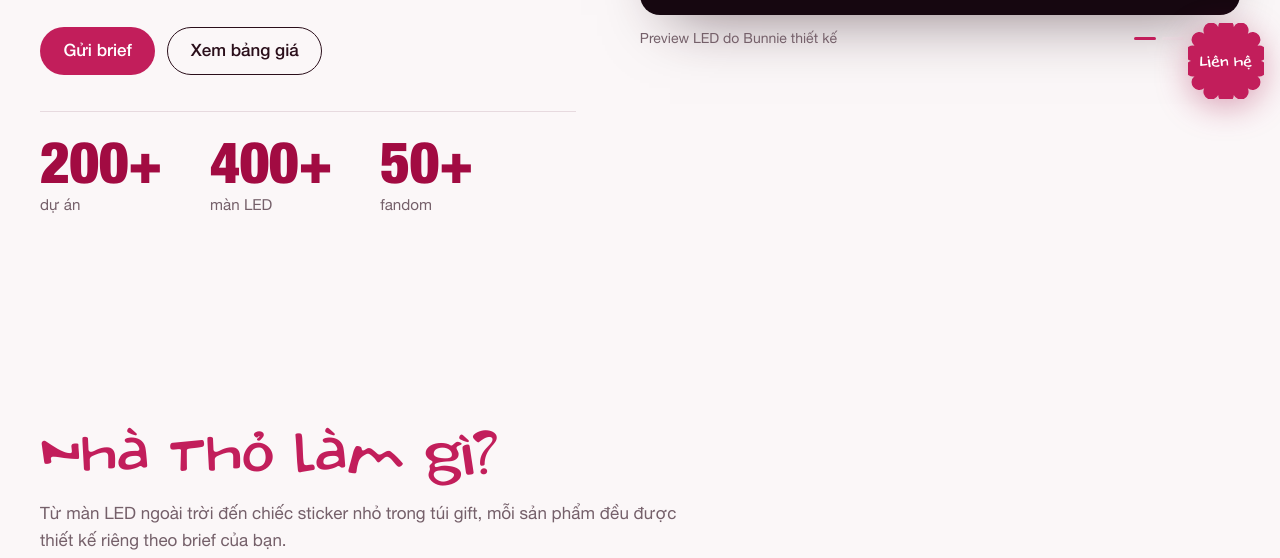
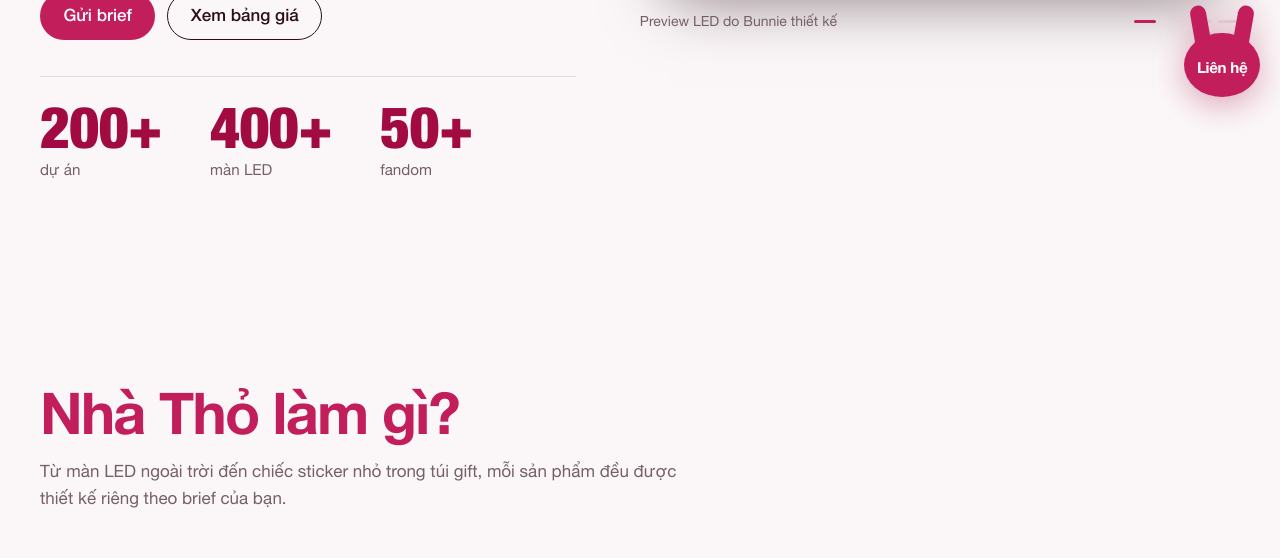
Before and after one commit to bichhtranwork/bunniestudio.vn, a Node server app: page / in a window 1280 px wide. Shown: the part 685-1243 px from the top of the page. Run offline with Node 20, Linux system fonts and the light colour scheme.

Commit message:
Apply preview feedback: Helvetica headings, hero logo, bunny contact button, typo pricing
Co-Authored-By: Claude Opus 5.5 <noreply@anthropic.com>
Claude-Session: https://claude.ai/code/session_01J1NFoG5fXAW9CAqvz9uvpc

```diff
--- a/content/pricing.json
+++ b/content/pricing.json
@@ -252,6 +252,14 @@
           "unit": "mẫu"
         },
         {
+          "id": "typo",
+          "name": "Typo",
+          "desc": "Thiết kế chữ (typography). Giá tùy độ dài và style typo muốn làm.",
+          "min": 320000,
+          "max": 500000,
+          "unit": "typo"
+        },
+        {
           "name": "Slide thuyết trình",
           "min": 8000,
           "max": 20000,
--- a/public/css/site.css
+++ b/public/css/site.css
@@ -21,7 +21,8 @@
   --night-2:#2E1220;
   --open:#3E9B6E; --limited:#D99A1E; --full:#B3263F;
 
-  --f-display:"Orenji","HN",system-ui,sans-serif;
+  --f-brand:"Orenji","HN",system-ui,sans-serif;
+  --f-display:"HN","Helvetica Neue",Helvetica,Arial,sans-serif;
   --f-body:"HN","Helvetica Neue",Helvetica,Arial,sans-serif;
   --f-num:"HNC","Helvetica Neue","Arial Narrow",Arial,sans-serif;
 
@@ -51,8 +52,8 @@ ul,ol{padding:0;list-style:none}
 @media(min-width:720px){.wrap{width:min(100% - 64px,var(--wrap))}}
 
 /* ===== Type ===== */
-.display{font-family:var(--f-display);font-weight:400;letter-spacing:0;line-height:1.02;color:var(--rasp)}
-.h2{font-size:clamp(2.4rem,5.2vw,4rem)}
+.display{font-family:var(--f-display);font-weight:700;letter-spacing:-.03em;line-height:1;color:var(--rasp)}
+.h2{font-size:clamp(2.2rem,4.6vw,3.6rem)}
 .lead{font-size:clamp(1.0625rem,1.6vw,1.25rem);color:var(--ink-2);max-width:34em}
 .num{font-family:var(--f-num);font-weight:900;letter-spacing:-.01em;line-height:.9}
 .num-inline{font-family:var(--f-num);font-weight:900;letter-spacing:0}
@@ -83,7 +84,7 @@ ul,ol{padding:0;list-style:none}
 .header-inner{display:flex;align-items:center;justify-content:space-between;min-height:68px;gap:var(--s-4)}
 .brand{display:flex;align-items:center;gap:.6rem;text-decoration:none}
 .brand-mark{width:44px;height:auto}
-.brand-name{font-family:var(--f-display);font-size:1.35rem;color:var(--rasp)}
+.brand-name{font-family:var(--f-brand);font-size:1.35rem;color:var(--rasp)}
 .nav-list{display:flex;align-items:center;gap:var(--s-5)}
 .nav-list a:not(.btn){text-decoration:none;font-weight:500;font-size:.98rem;padding:.4rem 0;background:linear-gradient(var(--rasp),var(--rasp)) 0 100%/0 2px no-repeat;transition:background-size .25s var(--ease)}
 .nav-list a:not(.btn):hover,.nav-list a[aria-current]{background-size:100% 2px}
@@ -118,7 +119,8 @@ ul,ol{padding:0;list-style:none}
 .hero-grid{display:grid;gap:clamp(2.5rem,5vw,4rem);align-items:center}
 @media(min-width:960px){.hero-grid{grid-template-columns:minmax(0,1fr) minmax(0,1.12fr)}}
 .hero-copy{display:grid;gap:var(--s-5);justify-items:start}
-.hero-title{font-size:clamp(3rem,7.4vw,6rem);max-width:9.5em}
+.hero-title{font-size:clamp(2.8rem,6.6vw,5.6rem);max-width:9em;letter-spacing:-.04em;line-height:.98}
+.hero-logo{width:clamp(96px,10vw,128px);height:auto;margin-bottom:-.25rem}
 .stamp{position:relative;display:inline-grid;place-items:center;width:112px;height:112px;margin-bottom:-.25rem;color:var(--rasp)}
 .stamp svg{position:absolute;inset:0;width:100%;height:100%;fill:none;stroke:currentColor;stroke-width:2.2;animation:spin 40s linear infinite}
 .stamp span{font-family:var(--f-display);font-size:1rem;line-height:1.05;text-align:center;width:4.6em}
@@ -153,7 +155,7 @@ ul,ol{padding:0;list-style:none}
 .product.product-wide{flex-direction:row;align-items:center;justify-content:space-between;gap:var(--s-5);padding:var(--s-5) var(--s-5);background:var(--tint);border-color:transparent}
 .product.product-wide .product-body{padding:0;grid-template-columns:auto 1fr auto;align-items:baseline;gap:.3rem var(--s-6);flex:1}
 @media(max-width:720px){.product-wide .product-body{grid-template-columns:1fr}}
-.product-wide .product-title{font-size:1.9rem}
+.product-wide .product-title{font-size:1.9rem;font-weight:700;letter-spacing:-.02em}
 .product{display:flex;flex-direction:column;text-decoration:none;border-radius:var(--r-md);overflow:hidden;background:#fff;border:1px solid var(--line);transition:border-color .2s}
 .product:hover{border-color:var(--rasp)}
 .product-media{display:block;aspect-ratio:4/3;overflow:hidden;background:var(--tint)}
@@ -162,7 +164,7 @@ ul,ol{padding:0;list-style:none}
 .product-big .product-media video{object-fit:contain}
 .product:hover .product-media img{transform:scale(1.03)}
 .product-body{display:grid;gap:.3rem;padding:var(--s-4) var(--s-4) var(--s-5)}
-.product-title{font-family:var(--f-display);font-size:1.55rem;color:var(--rasp);line-height:1.1}
+.product-title{font-family:var(--f-display);font-size:1.45rem;color:var(--rasp);line-height:1.1;font-weight:700;letter-spacing:-.02em}
 .product-big .product-title{font-size:2.1rem}
 .product-text{color:var(--ink-2);font-size:.95rem;line-height:1.5}
 .product-price{margin-top:.3rem;font-size:.95rem}
@@ -226,14 +228,14 @@ img,video{-webkit-user-drag:none;user-select:none}
 .section-dark .info-pop{background:#fff;color:var(--ink)}
 .section-dark .info-pop a{color:var(--rasp)}
 .not-listed{margin-top:var(--s-7);padding:clamp(1.5rem,3vw,2.25rem);border-radius:var(--r-lg);background:var(--rasp);color:#fff;display:grid;gap:var(--s-3);justify-items:start}
-.not-listed-title{font-family:var(--f-display);font-size:clamp(1.8rem,3.4vw,2.4rem);line-height:1.05}
+.not-listed-title{font-family:var(--f-display);font-size:clamp(1.8rem,3.4vw,2.4rem);line-height:1.05;font-weight:700;letter-spacing:-.02em}
 .not-listed p{max-width:38em}
 .not-listed .btn-primary{background:#fff;color:var(--rasp)}
 .not-listed .btn-primary:hover{background:var(--ink);color:#fff}
 
 /* Quote tray */
 .quote{position:sticky;top:90px;padding:var(--s-5);border-radius:var(--r-lg);background:#fff;border:1px solid var(--line);display:grid;gap:var(--s-4)}
-.quote-h{font-family:var(--f-display);font-weight:400;font-size:1.6rem;color:var(--rasp)}
+.quote-h{font-family:var(--f-display);font-size:1.6rem;color:var(--rasp);font-weight:700;letter-spacing:-.02em}
 .quote-list{display:grid;gap:.5rem;font-size:.92rem;max-height:260px;overflow:auto}
 .quote-list li{display:grid;grid-template-columns:1fr auto auto;gap:.5rem;align-items:center}
 .quote-list .rm{border:0;background:none;color:var(--ink-2);width:28px;height:28px;border-radius:50%}
@@ -293,7 +295,7 @@ input:focus,select:focus{outline:none;border-color:var(--rasp);box-shadow:0 0 0
 .dot-open{background:var(--open)}.dot-limited{background:var(--limited)}.dot-full{background:var(--full)}
 .cal{padding:clamp(1rem,2.5vw,1.75rem);border:1px solid var(--line);border-radius:var(--r-lg);background:#fff}
 .cal-head{display:flex;align-items:center;justify-content:space-between;margin-bottom:var(--s-4)}
-.cal-title{font-family:var(--f-display);font-size:1.6rem;color:var(--rasp)}
+.cal-title{font-family:var(--f-display);font-size:1.6rem;color:var(--rasp);font-weight:700;letter-spacing:-.02em}
 .cal-nav{width:44px;height:44px;border-radius:50%;border:1.5px solid var(--line);background:none;font-size:1.4rem;line-height:1}
 .cal-nav:hover{border-color:var(--ink)}
 .cal-grid-days{display:grid;grid-template-columns:repeat(7,1fr);gap:4px}
@@ -402,9 +404,11 @@ input:focus,select:focus{outline:none;border-color:var(--rasp);box-shadow:0 0 0
 /* ===== Floating contact ===== */
 .float-contact{position:fixed;right:16px;bottom:16px;z-index:60;display:grid;justify-items:end;gap:.6rem}
 .float-btn{position:relative;width:76px;height:76px;border:0;background:none;padding:0;display:grid;place-items:center;color:#fff}
-.float-btn .scallop{position:absolute;inset:0;width:100%;height:100%;fill:var(--rasp);filter:drop-shadow(0 8px 16px rgba(162,11,66,.35));transition:transform .3s var(--ease)}
-.float-btn:hover .scallop{transform:rotate(25deg)}
-.float-label{position:relative;font-family:var(--f-display);font-size:1.05rem;line-height:1}
+.float-btn{width:84px;height:96px}
+.float-btn .bunny{position:absolute;inset:0;width:100%;height:100%;fill:var(--rasp);filter:drop-shadow(0 8px 16px rgba(162,11,66,.35));transition:transform .3s var(--ease);transform-origin:50% 80%}
+.float-btn:hover .bunny{transform:rotate(-6deg)}
+.float-btn .float-label{margin-top:34px;font-size:.95rem}
+.float-label{position:relative;font-family:var(--f-display);font-size:1.05rem;line-height:1;font-weight:700;letter-spacing:-.02em}
 .float-menu{display:grid;gap:.4rem;padding:.5rem;border-radius:var(--r-md);background:#fff;border:1px solid var(--line);box-shadow:0 12px 30px -10px rgba(43,15,27,.3)}
 .float-menu a{display:block;padding:.7rem 1rem;border-radius:8px;text-decoration:none;font-weight:500;white-space:nowrap}
 .float-menu a:hover{background:var(--tint);color:var(--rasp)}
@@ -435,7 +439,7 @@ input:focus,select:focus{outline:none;border-color:var(--rasp);box-shadow:0 0 0
 .post-body ul,.post-body ol{list-style:disc;padding-left:1.3rem;display:grid;gap:.4rem}
 .post-body ol{list-style:decimal}
 .post-cta{margin-top:var(--s-7);padding:var(--s-6);border-radius:var(--r-lg);background:var(--tint);display:grid;gap:var(--s-4);justify-items:start}
-.post-cta p{font-family:var(--f-display);font-size:1.8rem;color:var(--rasp);line-height:1.1}
+.post-cta p{font-family:var(--f-display);font-size:1.8rem;color:var(--rasp);line-height:1.1;font-weight:700;letter-spacing:-.02em}
 
 /* ===== Reduced motion ===== */
 @media(prefers-reduced-motion:reduce){
--- a/public/js/site.js
+++ b/public/js/site.js
@@ -271,9 +271,6 @@
     renderCal();
     availP.then(() => {
       renderCal();
-      const st = avail.configured ? avail.days[key(today)] : null;
-      const stamp = $('[data-status] span');
-      if (stamp && st === 'full') { stamp.textContent = 'Tạm kín lịch'; stamp.parentElement.classList.add('is-full'); }
     });
   }
 
--- a/views/index.ejs
+++ b/views/index.ejs
@@ -15,10 +15,7 @@
 <section class="hero" id="top">
   <div class="wrap hero-grid">
     <div class="hero-copy">
-      <p class="stamp" data-status>
-        <svg viewBox="0 0 100 100" aria-hidden="true"><use href="#scallop"/></svg>
-        <span>Đang nhận đơn</span>
-      </p>
+      <img class="hero-logo" src="/brand/logo.svg" alt="Logo Bunnie Studio" width="128" height="119">
       <h1 class="display hero-title">Chào mừng bạn đến với nhà Thỏ</h1>
       <p class="lead">Bunnie thiết kế các sản phẩm với đa dạng concept, đem idea của bạn từ brief đến thành phẩm hoàn chỉnh. Hãy cùng khám phá xem nhà Thỏ có gì nhé!</p>
       <div class="actions">
@@ -215,7 +212,7 @@
 
         <div class="not-listed">
           <p class="not-listed-title">Không thấy sản phẩm bạn cần?</p>
-          <p>Studio còn nhận thiết kế nhiều sản phẩm khác: cup, quạt, ticket, brochure, lanyard, roadshow… Gửi brief để Bunnie báo giá chi tiết cho bạn.</p>
+          <p>Studio còn nhận thiết kế nhiều sản phẩm khác: cup, quạt, ticket, brochure, lanyard, roadshow, ... Gửi brief để Bunnie báo giá chi tiết cho bạn.</p>
           <a class="btn btn-primary" href="#gui-brief">Nhận báo giá</a>
         </div>
       </div>
--- a/views/partials/footer.ejs
+++ b/views/partials/footer.ejs
@@ -44,7 +44,7 @@
     <a href="tel:<%= ct.hotline %>">Gọi hotline</a>
   </div>
   <button class="float-btn" type="button" aria-expanded="false" aria-controls="float-menu" data-float-toggle>
-    <svg class="scallop" viewBox="0 0 100 100" aria-hidden="true"><use href="#scallop"/></svg>
+    <svg class="bunny" viewBox="0 0 84 96" aria-hidden="true"><rect x="16" y="2" width="16" height="44" rx="8" transform="rotate(-10 24 44)"/><rect x="52" y="2" width="16" height="44" rx="8" transform="rotate(10 60 44)"/><ellipse cx="42" cy="62" rx="38" ry="32"/></svg>
     <span class="float-label">Liên hệ</span>
   </button>
 </div>
```
